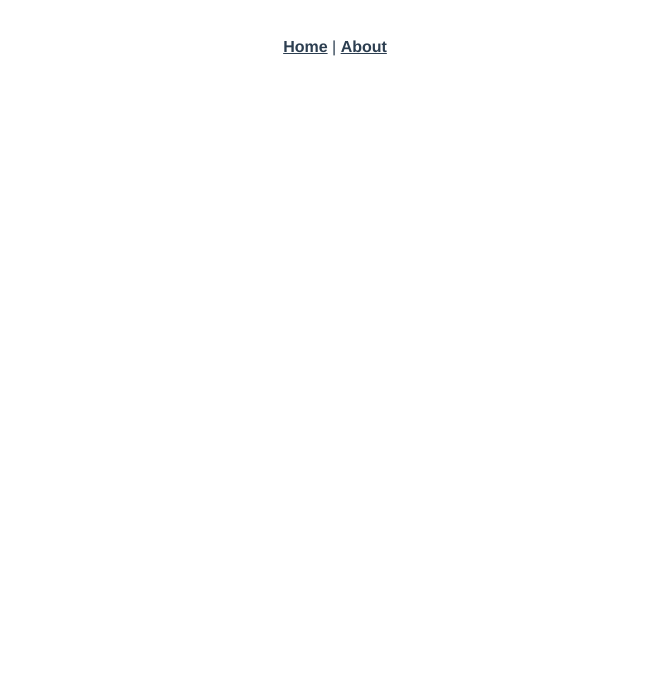
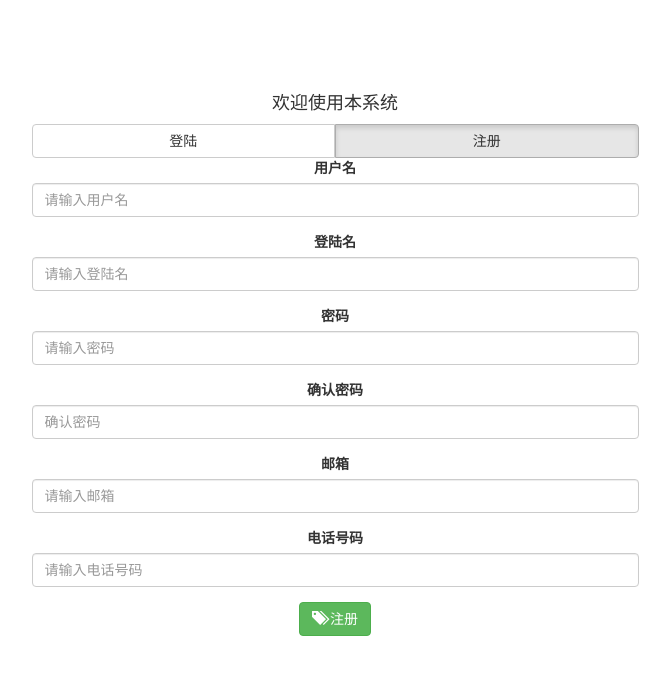
Before and after one commit to jjggzz/oasystem-web, a Vue app: page /#/loginAndRegister/register in a window 1280 px wide. Before the commit this address led to /#/loginAndRegister/login. Shown: the top 674 px of the page, without its empty margins (305-975 px from the left). Built offline with nearby package versions, Linux system fonts and the light colour scheme.

Commit message:
第一次提交

```diff
--- a/package.json
+++ b/package.json
@@ -7,7 +7,9 @@
     "build": "vue-cli-service build"
   },
   "dependencies": {
+    "bootstrap": "^3.4.1",
     "core-js": "^2.6.5",
+    "jquery": "^3.4.1",
     "vue": "^2.6.10",
     "vue-router": "^3.0.3"
   },
--- a/src/App.vue
+++ b/src/App.vue
@@ -1,31 +1,15 @@
 <template>
   <div id="app">
-    <div id="nav">
-      <router-link to="/">Home</router-link> |
-      <router-link to="/about">About</router-link>
-    </div>
-    <router-view/>
+    <router-view></router-view>
   </div>
 </template>
 
-<style>
-#app {
-  font-family: 'Avenir', Helvetica, Arial, sans-serif;
-  -webkit-font-smoothing: antialiased;
-  -moz-osx-font-smoothing: grayscale;
-  text-align: center;
-  color: #2c3e50;
-}
-#nav {
-  padding: 30px;
-}
-
-#nav a {
-  font-weight: bold;
-  color: #2c3e50;
-}
-
-#nav a.router-link-exact-active {
-  color: #42b983;
-}
+<style scoped>
+  #app{
+    width: 100%;
+    height: calc(100vh);/**浏览器可用100%高度 */
+    padding: 3px;
+    overflow-y: hidden;
+    overflow-x: hidden;
+  }
 </style>
--- a/src/components/HelloWorld.vue
+++ /dev/null
@@ -1,57 +0,0 @@
-<template>
-  <div class="hello">
-    <h1>{{ msg }}</h1>
-    <p>
-      For a guide and recipes on how to configure / customize this project,<br>
-      check out the
-      <a href="https://cli.vuejs.org" target="_blank" rel="noopener">vue-cli documentation</a>.
-    </p>
-    <h3>Installed CLI Plugins</h3>
-    <ul>
-      <li><a href="https://github.com/vuejs/vue-cli/tree/dev/packages/%40vue/cli-plugin-babel" target="_blank" rel="noopener">babel</a></li>
-    </ul>
-    <h3>Essential Links</h3>
-    <ul>
-      <li><a href="https://vuejs.org" target="_blank" rel="noopener">Core Docs</a></li>
-      <li><a href="https://forum.vuejs.org" target="_blank" rel="noopener">Forum</a></li>
-      <li><a href="https://chat.vuejs.org" target="_blank" rel="noopener">Community Chat</a></li>
-      <li><a href="https://twitter.com/vuejs" target="_blank" rel="noopener">Twitter</a></li>
-      <li><a href="https://news.vuejs.org" target="_blank" rel="noopener">News</a></li>
-    </ul>
-    <h3>Ecosystem</h3>
-    <ul>
-      <li><a href="https://router.vuejs.org" target="_blank" rel="noopener">vue-router</a></li>
-      <li><a href="https://vuex.vuejs.org" target="_blank" rel="noopener">vuex</a></li>
-      <li><a href="https://github.com/vuejs/vue-devtools#vue-devtools" target="_blank" rel="noopener">vue-devtools</a></li>
-      <li><a href="https://vue-loader.vuejs.org" target="_blank" rel="noopener">vue-loader</a></li>
-      <li><a href="https://github.com/vuejs/awesome-vue" target="_blank" rel="noopener">awesome-vue</a></li>
-    </ul>
-  </div>
-</template>
-
-<script>
-export default {
-  name: 'HelloWorld',
-  props: {
-    msg: String
-  }
-}
-</script>
-
-<!-- Add "scoped" attribute to limit CSS to this component only -->
-<style scoped>
-h3 {
-  margin: 40px 0 0;
-}
-ul {
-  list-style-type: none;
-  padding: 0;
-}
-li {
-  display: inline-block;
-  margin: 0 10px;
-}
-a {
-  color: #42b983;
-}
-</style>
--- /dev/null
+++ b/src/components/login_and_register/login.vue
@@ -0,0 +1,28 @@
+<template>
+  <div class="text-center">
+      <div class="btn-group btn-group-justified">
+          <div class="form-group">
+              <label for="userLoginName">登陆名</label>
+              <input type="email" class="form-control" id="userLoginName" placeholder="请输入登陆名">
+          </div>
+          <div class="form-group">
+              <label for="userPassword">密码</label>
+              <input type="password" class="form-control" id="userPassword" placeholder="请输入密码">
+          </div>
+      </div>
+      <button type="button" class="btn btn-success">
+          <span class="glyphicon glyphicon-send"></span>
+          登陆
+      </button>
+  </div>
+</template>
+
+<script>
+export default {
+
+}
+</script>
+
+<style>
+
+</style>
--- /dev/null
+++ b/src/components/login_and_register/loginAndRegister.vue
@@ -0,0 +1,59 @@
+<template>
+  <div class="container">
+        <h4 class="h">欢迎使用本系统</h4>
+        <!-- 按钮组 -->
+        <div class="btn-group btn-group-justified" role="group" >
+            <div class="btn-group" role="group">
+                <router-link type="button" class="btn btn-default" to="/loginAndRegister/login">登陆</router-link>
+            </div>
+            <div class="btn-group" role="group">
+                <router-link type="button" class="btn btn-default" to="/loginAndRegister/register">注册</router-link>
+            </div>
+        </div>
+        <!-- 表单 -->
+        <transition name="bounce" mode="out-in">
+            <router-view></router-view>
+        </transition>
+
+    </div>
+</template>
+
+<script>
+export default {
+
+}
+</script>
+
+<style scoped>
+    .container{
+        width: 50%;
+        height: 100%;
+        display: flex;
+        flex-direction: column;
+        justify-content: flex-start;
+        align-items: center;
+    }
+
+    .h{
+        margin-top: 15% ;
+    }
+
+    .bounce-enter-active {
+    animation: bounce-in .5s;
+    }
+    .bounce-leave-active {
+    animation: bounce-in .5s reverse;
+    }
+    @keyframes bounce-in {
+    0% {
+        transform: scale(0);
+    }
+    50% {
+        transform: scale(1.5);
+    }
+    100% {
+        transform: scale(1);
+    }
+    }
+
+</style>
--- /dev/null
+++ b/src/components/login_and_register/register.vue
@@ -0,0 +1,44 @@
+<template>
+  <div class="text-center">
+    <div class="btn-group btn-group-justified">
+       <div class="form-group">
+            <label for="userName">用户名</label>
+            <input type="email" class="form-control" id="userName" placeholder="请输入用户名">
+        </div>
+        <div class="form-group">
+            <label for="userLoginName">登陆名</label>
+            <input type="email" class="form-control" id="userLoginName" placeholder="请输入登陆名">
+        </div>
+        <div class="form-group">
+            <label for="userPassword">密码</label>
+            <input type="password" class="form-control" id="userPassword" placeholder="请输入密码">
+        </div>
+        <div class="form-group">
+            <label for="rePassword">确认密码</label>
+            <input type="password" class="form-control" id="rePassword" placeholder="确认密码">
+        </div>
+         <div class="form-group">
+            <label for="userEmail">邮箱</label>
+            <input type="password" class="form-control" id="userEmail" placeholder="请输入邮箱">
+        </div>
+         <div class="form-group">
+            <label for="userPhone">电话号码</label>
+            <input type="password" class="form-control" id="userPhone" placeholder="请输入电话号码">
+        </div>
+    </div>
+    <button type="button" class="btn btn-success">
+        <span class="glyphicon glyphicon-tags"></span>
+        注册
+    </button>
+</div>
+</template>
+
+<script>
+export default {
+
+}
+</script>
+
+<style>
+
+</style>
--- a/src/main.js
+++ b/src/main.js
@@ -1,6 +1,10 @@
 import Vue from 'vue'
 import App from './App.vue'
 import router from './router'
+// 导入bootstrap
+import 'bootstrap'
+import "bootstrap/dist/css/bootstrap.css"
+
 
 Vue.config.productionTip = false
 
--- a/src/router.js
+++ b/src/router.js
@@ -1,6 +1,8 @@
 import Vue from 'vue'
 import Router from 'vue-router'
-import Home from './views/Home.vue'
+import loginAndRegister from './components/login_and_register/loginAndRegister'
+import login from './components/login_and_register/login'
+import register from './components/login_and_register/register'
 
 Vue.use(Router)
 
@@ -8,16 +10,17 @@ export default new Router({
   routes: [
     {
       path: '/',
-      name: 'home',
-      component: Home
+      redirect:'/loginAndRegister/login'
     },
     {
-      path: '/about',
-      name: 'about',
-      // route level code-splitting
-      // this generates a separate chunk (about.[hash].js) for this route
-      // which is lazy-loaded when the route is visited.
-      component: () => import(/* webpackChunkName: "about" */ './views/About.vue')
+      path: '/loginAndRegister',
+      name:'loginAndRegister',
+      component: loginAndRegister,
+      children:[
+        {path:'login',component:login},
+        {path:'register',component:register}
+      ]
     }
-  ]
+  ],
+  linkActiveClass: 'active'
 })
--- a/src/views/About.vue
+++ /dev/null
@@ -1,5 +0,0 @@
-<template>
-  <div class="about">
-    <h1>This is an about page</h1>
-  </div>
-</template>
--- a/src/views/Home.vue
+++ /dev/null
@@ -1,18 +0,0 @@
-<template>
-  <div class="home">
-    <img alt="Vue logo" src="../assets/logo.png">
-    <HelloWorld msg="Welcome to Your Vue.js App"/>
-  </div>
-</template>
-
-<script>
-// @ is an alias to /src
-import HelloWorld from '@/components/HelloWorld.vue'
-
-export default {
-  name: 'home',
-  components: {
-    HelloWorld
-  }
-}
-</script>
--- /dev/null
+++ b/vue.config.js
@@ -0,0 +1,14 @@
+const webpack = require("webpack")
+
+module.exports = {
+ configureWebpack: {
+   plugins: [
+     new webpack.ProvidePlugin({
+       $: "jquery",
+       jQuery: "jquery",
+       "window.jQuery": "jquery",
+       Popper: ["popper.js", "default"]
+     })
+   ]
+ }
+}
```
Also changed, not shown: src/assets/logo.png (deleted), 1 other file (tests, documents, lock files or other folders).
